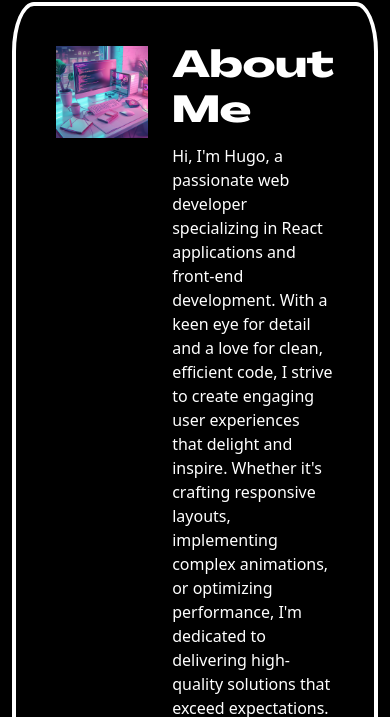
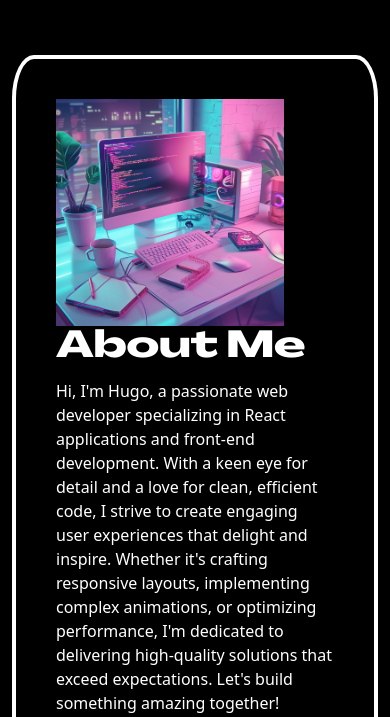
Before and after one commit to CullsGit/hugoportfolio, a React (Create React App) app: page / in a window 390 px wide. Shown: the part 851-1568 px from the top of the page. Built offline with nearby package versions, Linux system fonts and the light colour scheme.

Commit message:
about page content wrap on < large screens

```diff
--- a/src/containers/aboutMe/AboutMe.jsx
+++ b/src/containers/aboutMe/AboutMe.jsx
@@ -8,10 +8,10 @@ export default function AboutMe() {
     <div className="container min-vh-100 d-flex align-items-center" id="about">
       <div className="about-page__border">
         <div className="about-page__content row">
-          <div className="about-page__img col">
+          <div className="about-page__img col-10 col-lg-6">
             <img src={desk} alt="desk" className="img-fluid" />
           </div>
-          <div className="about-page__text col">
+          <div className="about-page__text col-auto col-lg-6">
             <h1 className="display-3">About Me</h1>
             <p>
               Hi, I'm Hugo, a passionate web developer specializing in React
--- a/src/containers/aboutMe/aboutMe.css
+++ b/src/containers/aboutMe/aboutMe.css
@@ -7,3 +7,13 @@
 .about-page__text h1 {
   font-family: var(--bold-font);
 }
+
+.about-page__text p {
+  font-size: larger;
+}
+
+@media (max-width: 992px) {
+  .about-page__text p {
+    font-size: medium;
+  }
+}
```
